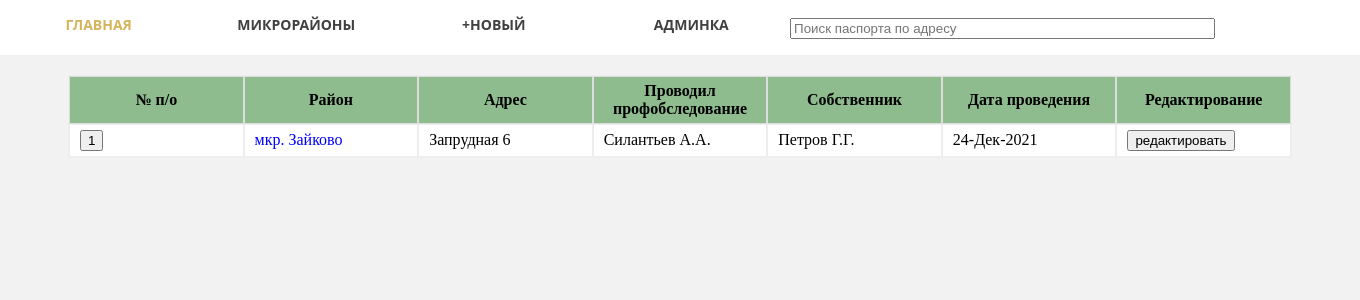
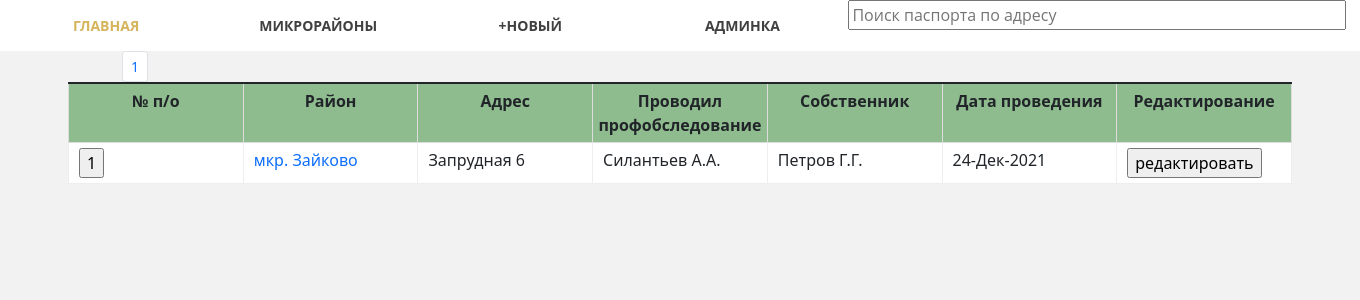
Before and after one commit to erfaenda/spsch_chjs, a Django app: page / in a window 1360 px wide. Shown: the top 300 px of the page. Run offline with Django 3.2, Linux system fonts and the light colour scheme; data comes from the database, SQL or seed files in the repository.

Commit message:
Подправил бланк, написал сырую пагинацию

```diff
--- a/chjs/pas_chjs/templates/pas_chjs/blank_chjs.html
+++ b/chjs/pas_chjs/templates/pas_chjs/blank_chjs.html
@@ -39,13 +39,12 @@
 			<font size="4" style="font-size: 16pt">расположенного по адресу:</font></h1>
 		</td>
 		<td width="392" style="border-top: none; border-bottom: 1px solid #000000; border-left: none; border-right: none; padding-top: 0cm; padding-bottom: 0.05cm; padding-left: 0cm; padding-right: 0cm"><h1 class="western" style="orphans: 0; widows: 0">
-			<font size="4" style="font-size: 16pt">{{ pas.mkr_name_pas }}, {{ pas.pas_adress }}</font></h1>
+			<font size="4" style="font-size: 16pt">{{ pas.mkr_name_pas }}, </font></h1>
 		</td>
 	</tr>
 	<tr>
 		<td colspan="2" width="666" valign="top" style="border-top: none; border-bottom: 1px solid #000000; border-left: none; border-right: none; padding-top: 0cm; padding-bottom: 0.05cm; padding-left: 0cm; padding-right: 0cm"><h1 class="western" style="orphans: 0; widows: 0">
-			<br/>
-
+			<font size="4" style="font-size: 16pt">{{ pas.pas_adress }}</font>
 			</h1>
 		</td>
 	</tr>
--- a/chjs/pas_chjs/templates/pas_chjs/index.html
+++ b/chjs/pas_chjs/templates/pas_chjs/index.html
@@ -4,6 +4,7 @@
     <meta charset="UTF-8">
     <title>Главная</title>
 </head>
+<link href="https://cdn.jsdelivr.net/npm/bootstrap@5.1.3/dist/css/bootstrap.min.css" rel="stylesheet" integrity="sha384-1BmE4kWBq78iYhFldvKuhfTAU6auU8tT94WrHftjDbrCEXSU1oBoqyl2QvZ6jIW3" crossorigin="anonymous">
 <body link="#0000FF" vlink="#0000FF" alink="#0000FF">
 <header>
 <style>
@@ -102,7 +103,7 @@
 }
 
 </style>
-
+<!-- Верхнее меню навигации -->
   <nav>
       <ul class="topmenu">
           <li><a href="{% url 'main' %}">Главная</a></li>
@@ -122,7 +123,20 @@
       </ul>
     </nav>
 </header>
-
+<!-- Пагинация -->
+    <div class="container">
+        <div class="row">
+            <div class="col-sm-2">
+                <nav aria-label="...">
+                    <ul class="pagination pagination-sm">
+                        {% for p in page_obj.paginator.page_range %}
+                            <li class="page-item"><a class="page-link" href="?page={{ p }}">{{ p }}</a></li>
+                        {% endfor %}
+                    </ul>
+                </nav>
+            </div>
+        </div>
+    </div>
         <table class="table" width="85%" bgcolor="#F0FFF0" cellspacing="0" cellpadding="3" border="3" align="center">
             <caption><h2></h2></caption>
             <tr align="center">
@@ -134,7 +148,8 @@
                 <th>Дата проведения</th>
                 <th>Редактирование</th>
             </tr>
-    {% for pas in pas_chjs %}
+
+    {% for pas in page_obj.object_list %}
         <tr>
             <td align="center"><a href="{% url 'pas' pas.pk %}"><input type="button" value="{{ pas.pas_number }}"></a></td>
             <!-- <td align="center"><a href="/mkr_name/{{ pas.mkr_name_pas.pk }}">{{ pas.mkr_name_pas }}</a></td>-->
--- a/chjs/pas_chjs/views.py
+++ b/chjs/pas_chjs/views.py
@@ -3,6 +3,7 @@
 from django.http import HttpResponse
 from .forms import PasForm
 from django.views.generic import ListView
+from django.core.paginator import Paginator
 
 from .models import *
 
@@ -10,11 +11,17 @@
     pas_chjs = Pas_chjs.objects.all()
     mkr_name = Mkr_name.objects.all()
     materials_walls = Materials_walls.objects.all()
+    objects = Pas_chjs.objects.all()
+    paginator = Paginator(objects, 4)
+    page_num = request.GET.get('page', 1)
+    page_objects = paginator.get_page(page_num)
+
     context = {
         'pas_chjs': pas_chjs,
         'title': 'Список паспортов ЧЖС',
         'mkr_name': mkr_name,
         'materials_wals': materials_walls,
+        'page_obj': page_objects,
     }
     return render(request, 'pas_chjs/index.html', context)
 
```
